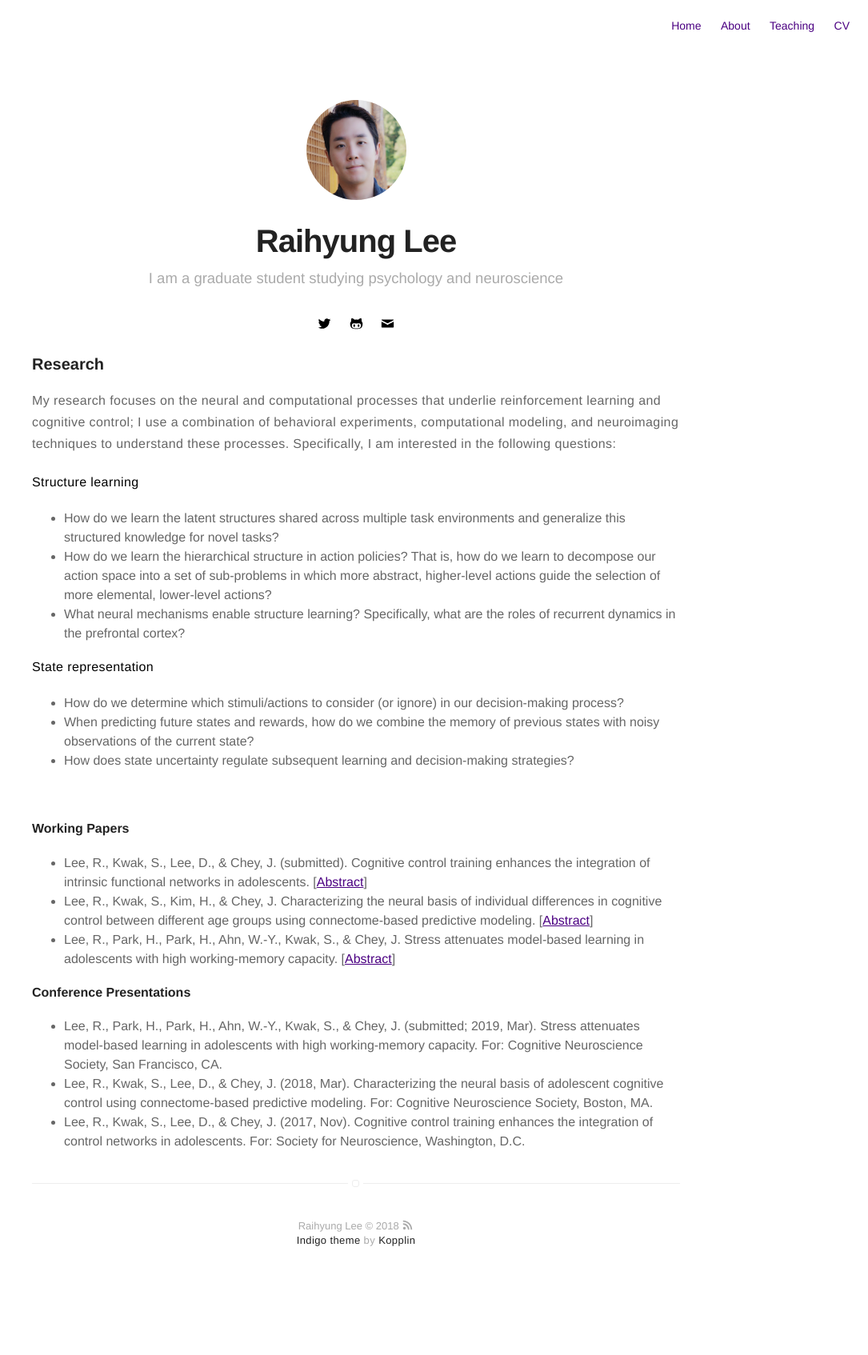
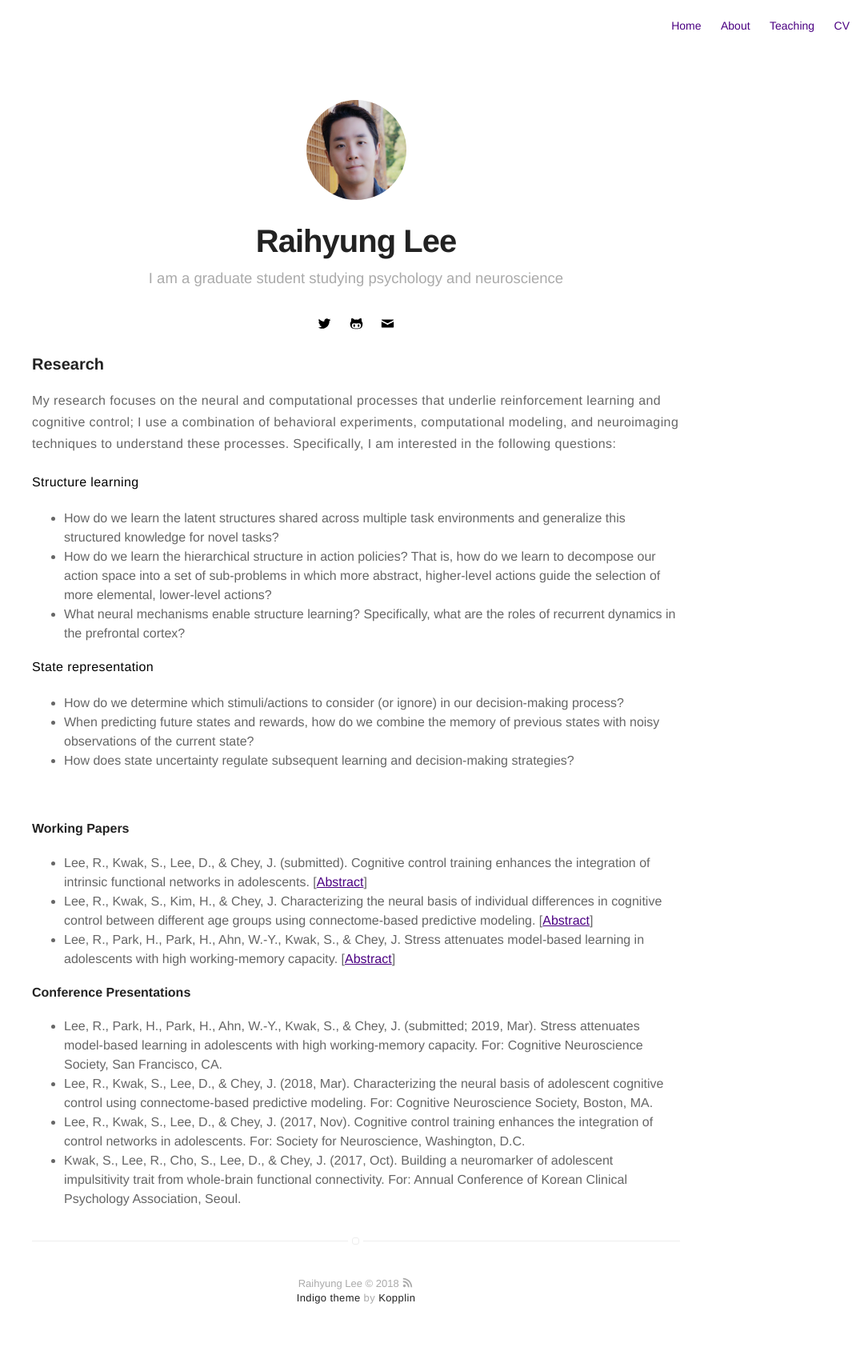
Before and after one commit to RaihyungLee/RaihyungLee.github.io, a Jekyll site: the page built from research.md, in a window 1280 px wide. Shown: the whole page at 80% size, without its empty margins (195-1280 px from the left). Built offline with Jekyll 4.4.1, drawn with Linux system fonts in a browser that asks for light colours; before the commit the page ends 1622 px from its top, so only the background shows below that.

Commit message:
Update research.md

```diff
--- a/research.md
+++ b/research.md
@@ -28,3 +28,4 @@ My research focuses on the neural and computational processes that underlie rein
 * Lee, R., Park, H., Park, H., Ahn, W.-Y., Kwak, S., & Chey, J. (submitted; 2019, Mar). Stress attenuates model-based learning in adolescents with high working-memory capacity. For: Cognitive Neuroscience Society, San Francisco, CA.
 * Lee, R., Kwak, S., Lee, D., & Chey, J. (2018, Mar). Characterizing the neural basis of adolescent cognitive control using connectome-based predictive modeling. For: Cognitive Neuroscience Society, Boston, MA.
 * Lee, R., Kwak, S., Lee, D., & Chey, J. (2017, Nov). Cognitive control training enhances the integration of control networks in adolescents. For: Society for Neuroscience, Washington, D.C.
+* Kwak, S., Lee, R., Cho, S., Lee, D., & Chey, J. (2017, Oct). Building a neuromarker of adolescent impulsitivity trait from whole-brain functional connectivity. For: Annual Conference of Korean Clinical Psychology Association, Seoul.
```
